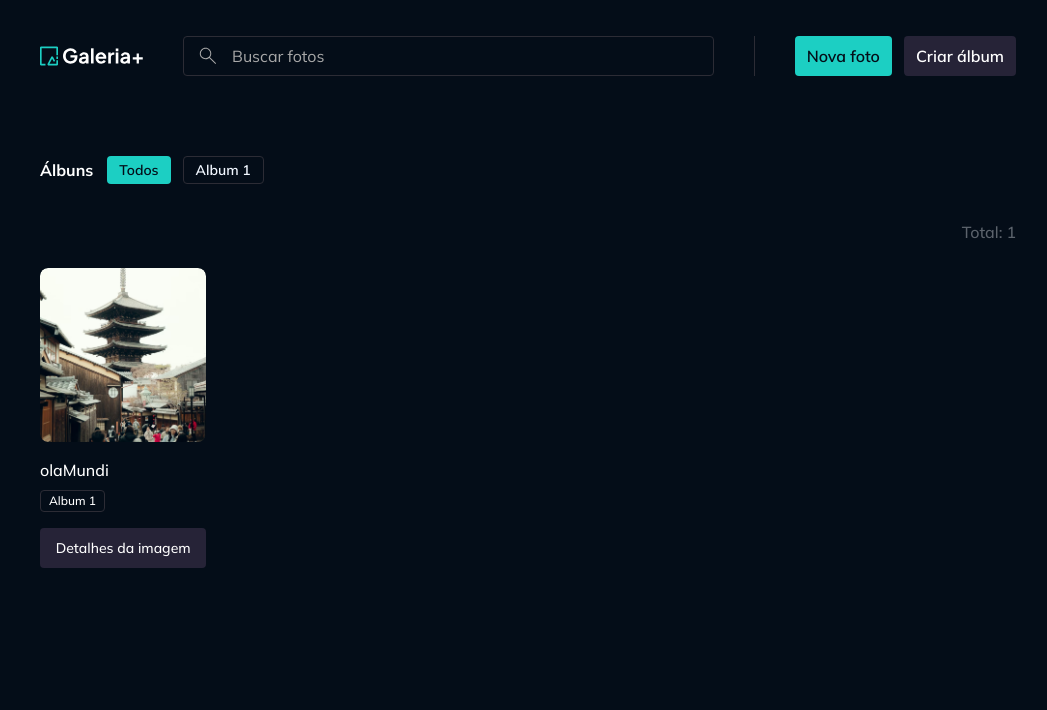
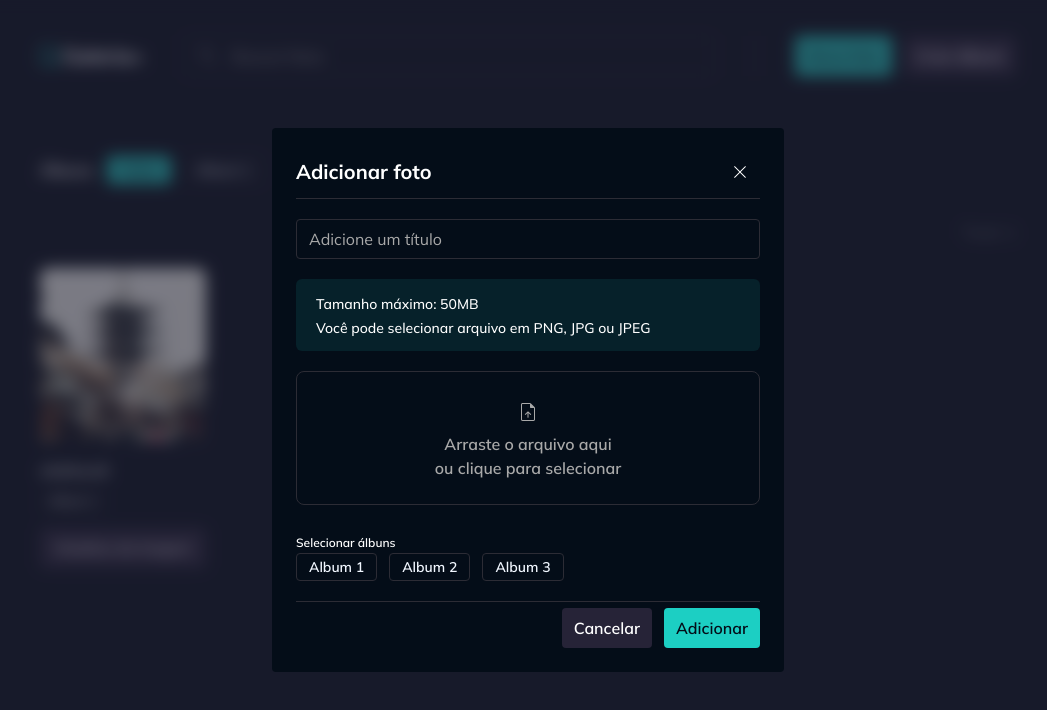
Before and after one commit to Guiilhermendes/gallery-plus, a React (Vite) app: page / in a window 1280 px wide. Both pictures are taken after a click on the button "Nova foto". Shown: the top 710 px of the page, without its empty margins (112-1159 px from the left). Built offline with nearby package versions, Linux system fonts and the light colour scheme.

Commit message:
feat: creating photo new dialog

```diff
--- a/src/components/main-header.tsx
+++ b/src/components/main-header.tsx
@@ -6,6 +6,7 @@
 import Button from "./button";
 import PhotosSearch from "./photos-search";
 import Divider from "./divider";
+import PhotoNewDialog from "../context/photos/components/photo-new-dialog";
 
 interface MainHeaderProps extends React.ComponentProps<typeof Container> {}
 
@@ -27,7 +28,7 @@
             <Divider orientation="vertical" className="h-10" />
 
             <div className="flex items-center gap-3">
-                <Button>Nova foto</Button>
+                <PhotoNewDialog trigger={<Button>Nova foto</Button>} />
                 <Button variant="secondary">Criar álbum</Button>
             </div>
         </Container>
--- /dev/null
+++ b/src/context/photos/components/photo-new-dialog.tsx
@@ -0,0 +1,94 @@
+import type React from "react";
+import {
+  Dialog,
+  DialogBody,
+  DialogClose,
+  DialogContent,
+  DialogFooter,
+  DialogHeader,
+  DialogTrigger,
+} from "../../../components/dialog";
+import Button from "../../../components/button";
+import InputText from "../../../components/input-text";
+import Alert from "../../../components/alert";
+import InputSingleFile from "../../../components/input-single-file";
+import ImagePreview from "../../../components/image-preview";
+import Text from "../../../components/text";
+import type { Album } from "../../albums/models/album";
+import Skeleton from "../../../components/skeleton";
+import { useForm } from "react-hook-form";
+
+interface PhotoNewDialogProps {
+  trigger: React.ReactNode;
+}
+
+export default function PhotoNewDialog({ trigger }: PhotoNewDialogProps) {
+  const form = useForm();
+
+  const isLoadingAlbum = false;
+  const albums: Album[] = [
+    { id: "3421", title: "Album 1" },
+    { id: "123", title: "Album 2" },
+    { id: "456", title: "Album 3" },
+  ];
+
+  return (
+    <Dialog>
+      <DialogTrigger asChild>{trigger}</DialogTrigger>
+      <DialogContent>
+        <DialogHeader>Adicionar foto</DialogHeader>
+
+        <DialogBody className="flex flex-col gap-5">
+          <InputText placeholder="Adicione um título" maxLength={255} />
+
+          <Alert>
+            Tamanho máximo: 50MB
+            <br />
+            Você pode selecionar arquivo em PNG, JPG ou JPEG
+          </Alert>
+
+          <InputSingleFile
+            form={form}
+            allowedExtensions={["png", "jpg", "jpeg"]}
+            maxFileSizeInMB={50}
+            replaceBy={<ImagePreview className="w-full h-56" />}
+          />
+
+          <div className="space-y-3">
+            <Text variant="label-small">Selecionar álbuns</Text>
+
+            <div className="flex flex-wrap gap-3">
+              {!isLoadingAlbum &&
+                albums.length > 0 &&
+                albums.map((album) => (
+                  <Button
+                    key={album.id}
+                    variant="ghost"
+                    size="sm"
+                    className="truncate"
+                  >
+                    {album.title}
+                  </Button>
+                ))}
+
+              {isLoadingAlbum &&
+                Array.from({ length: 5 }).map((_, index) => (
+                  <Skeleton
+                    key={`album-loading-${index}`}
+                    className="w-20 h-7"
+                  />
+                ))}
+            </div>
+          </div>
+        </DialogBody>
+
+        <DialogFooter>
+          <DialogClose asChild>
+            <Button variant="secondary">Cancelar</Button>
+          </DialogClose>
+          <Button>Adicionar</Button>
+        </DialogFooter>
+      </DialogContent>
+    </Dialog>
+  );
+}
```
